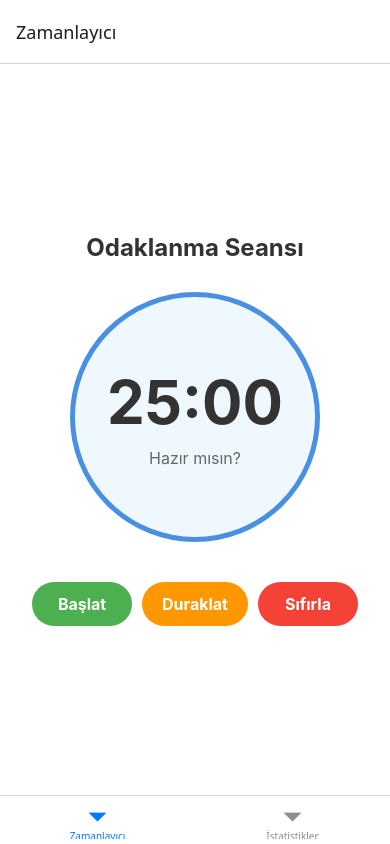
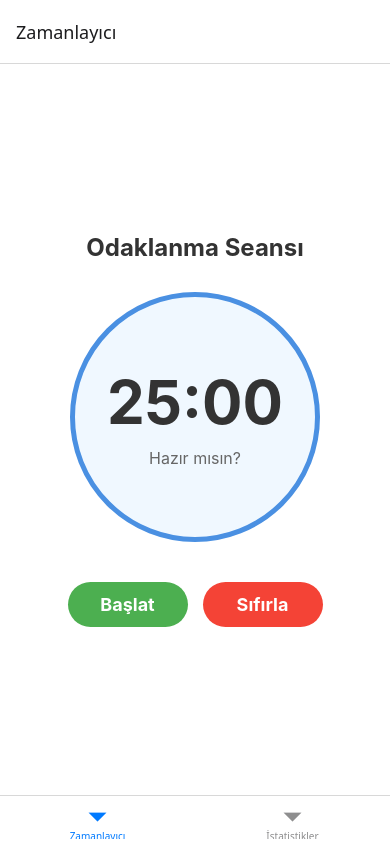
Before and after one commit to YigitAlpCakirr/OdaklanmaUygulamasi, a React Native app: screen / in a window 390 px wide. Built offline with nearby package versions, Linux system fonts and the light colour scheme.

Commit message:
Sayac mantigi tamamlandi

```diff
--- a/App.js
+++ b/App.js
@@ -1,7 +1,6 @@
 import { createBottomTabNavigator } from '@react-navigation/bottom-tabs';
 import { NavigationContainer } from '@react-navigation/native';
 
-// Ekranları içeri alıyoruz
 import HomeScreen from './screens/HomeScreen';
 import ReportsScreen from './screens/ReportsScreen';
 
--- a/screens/HomeScreen.js
+++ b/screens/HomeScreen.js
@@ -1,28 +1,83 @@
+import { useEffect, useState } from 'react';
 import { StyleSheet, Text, TouchableOpacity, View } from 'react-native';
 
 export default function HomeScreen() {
+  // --- DEĞİŞKENLER (STATE) ---
+  // Varsayılan süre 25 dakika (25 * 60 saniye)
+  const [seconds, setSeconds] = useState(25 * 60);
+  // Sayaç çalışıyor mu? (Başlangıçta hayır)
+  const [isActive, setIsActive] = useState(false);
+
+  // --- SAYAÇ MANTIĞI ---
+  useEffect(() => {
+    let interval = null;
+
+    // Eğer sayaç aktifse ve süre bitmediyse her 1 saniyede bir azalt
+    if (isActive && seconds > 0) {
+      interval = setInterval(() => {
+        setSeconds((prevSeconds) => prevSeconds - 1);
+      }, 1000);
+    } else if (seconds === 0) {
+      // Süre bittiyse durdur
+      setIsActive(false);
+      alert("Süre doldu! Tebrikler.");
+    }
+
+    // Temizlik işlemi
+    return () => clearInterval(interval);
+  }, [isActive, seconds]);
+
+  // --- YARDIMCI FONKSİYONLAR ---
+
+  // Saniyeyi "25:00" formatına çeviren fonksiyon
+  const formatTime = (timeInSeconds) => {
+    const minutes = Math.floor(timeInSeconds / 60);
+    const remainingSeconds = timeInSeconds % 60;
+    // 10'dan küçükse başına 0 koy
+    return `${minutes < 10 ? '0' : ''}${minutes}:${remainingSeconds < 10 ? '0' : ''}${remainingSeconds}`;
+  };
+
+  // Başlat / Duraklat butonu
+  const toggleTimer = () => {
+    setIsActive(!isActive);
+  };
+
+  // Sıfırla butonu
+  const resetTimer = () => {
+    setIsActive(false);
+    setSeconds(25 * 60); // Tekrar 25 dakikaya döner
+  };
+
   return (
     <View style={styles.container}>
-      {/* Başlık */}
       <Text style={styles.title}>Odaklanma Seansı</Text>
 
-      {/* Sayaç Dairesi ve Süre */}
+      {/* Sayaç Dairesi */}
       <View style={styles.timerContainer}>
-        <Text style={styles.timerText}>25:00</Text>
-        <Text style={styles.statusText}>Hazır mısın?</Text>
+        <Text style={styles.timerText}>{formatTime(seconds)}</Text>
+
+        <Text style={styles.statusText}>
+          {isActive ? "Odaklanılıyor..." : "Hazır mısın?"}
+        </Text>
       </View>
 
       {/* Butonlar */}
       <View style={styles.buttonContainer}>
-        <TouchableOpacity style={[styles.button, styles.startButton]}>
-          <Text style={styles.buttonText}>Başlat</Text>
+        {/* Başlat Butonu (Aktifse 'Duraklat' yazar değilse 'Başlat') */}
+        <TouchableOpacity
+          style={[styles.button, isActive ? styles.pauseButton : styles.startButton]}
+          onPress={toggleTimer}
+        >
+          <Text style={styles.buttonText}>
+            {isActive ? "Duraklat" : "Başlat"}
+          </Text>
         </TouchableOpacity>
 
-        <TouchableOpacity style={[styles.button, styles.pauseButton]}>
-          <Text style={styles.buttonText}>Duraklat</Text>
-        </TouchableOpacity>
-
-        <TouchableOpacity style={[styles.button, styles.resetButton]}>
+        {/* Sıfırla Butonu */}
+        <TouchableOpacity
+          style={[styles.button, styles.resetButton]}
+          onPress={resetTimer}
+        >
           <Text style={styles.buttonText}>Sıfırla</Text>
         </TouchableOpacity>
       </View>
@@ -30,7 +85,6 @@ export default function HomeScreen() {
   );
 }
 
-// Tasarım (CSS benzeri) Kodları
 const styles = StyleSheet.create({
   container: {
     flex: 1,
@@ -47,9 +101,9 @@ const styles = StyleSheet.create({
   timerContainer: {
     width: 250,
     height: 250,
-    borderRadius: 125, // Tam daire yapmak için genişliğin yarısı
+    borderRadius: 125,
     borderWidth: 5,
-    borderColor: '#4A90E2', // Mavi çerçeve
+    borderColor: '#4A90E2',
     justifyContent: 'center',
     alignItems: 'center',
     marginBottom: 40,
@@ -66,28 +120,28 @@ const styles = StyleSheet.create({
     marginTop: 10,
   },
   buttonContainer: {
-    flexDirection: 'row', // Butonları yan yana diz
-    gap: 10,
+    flexDirection: 'row',
+    gap: 15,
   },
   button: {
     paddingVertical: 12,
-    paddingHorizontal: 20,
+    paddingHorizontal: 30,
     borderRadius: 25,
-    minWidth: 100,
+    minWidth: 120,
     alignItems: 'center',
   },
   startButton: {
-    backgroundColor: '#4CAF50', // Yeşil
+    backgroundColor: '#4CAF50',
   },
   pauseButton: {
-    backgroundColor: '#FF9800', // Turuncu
+    backgroundColor: '#FF9800',
   },
   resetButton: {
-    backgroundColor: '#F44336', // Kırmızı
+    backgroundColor: '#F44336',
   },
   buttonText: {
     color: '#fff',
     fontWeight: 'bold',
-    fontSize: 16,
+    fontSize: 18,
   },
 });
```
